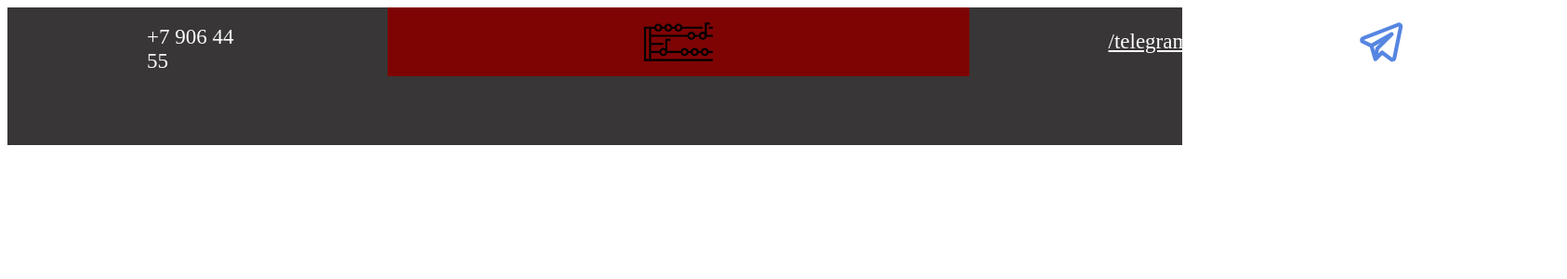
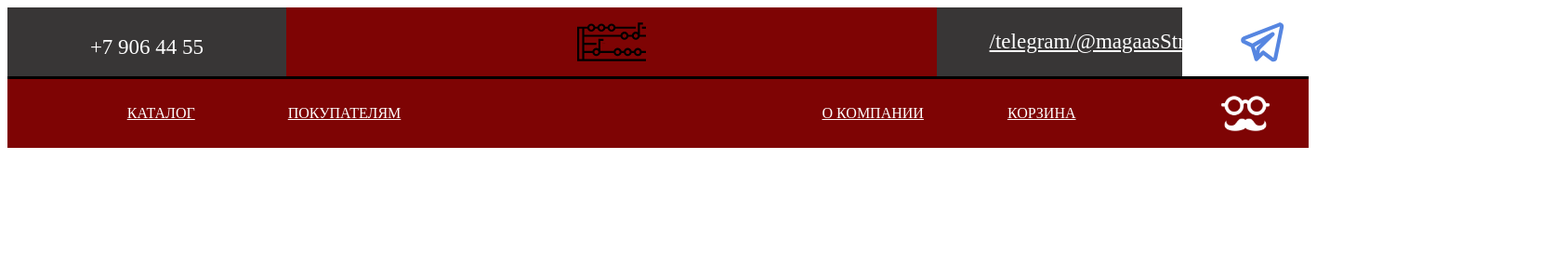
Before and after one commit to Sponk1/Music-shop, a React (Vite) app in the folder strunka/: page / in a window 1280 px wide. Shown: the top 300 px of the page at 93% size, 1686 px wide, since content can reach past the window. Built offline with nearby package versions, Linux system fonts and the light colour scheme.

Commit message:
Header готов

```diff
--- a/strunka/src/components/Header/Header.jsx
+++ b/strunka/src/components/Header/Header.jsx
@@ -2,6 +2,7 @@ import React from "react"
 import "./header.css"
 import scripkey from "../../img/scrip-key.svg"
 import tglogo from "../../img/tglogo.svg"
+import profilepic from "../../img/profilepic.svg"
 
 const Header = () => {
 
@@ -15,6 +16,22 @@ const Header = () => {
                     <img className="tg-img" src={tglogo} alt="логотип телеграм"/>
                 </div>
             </div>
+        <div className="line">
+            <hr />
+        </div>
+            <div className="bottom-head">
+                <nav className="nav-bar-left">
+                    <a href="#">КАТАЛОГ</a>
+                    <a href="#">ПОКУПАТЕЛЯМ</a>
+                </nav>
+                <nav className="nav-bar-right">
+                    <a href="#">О КОМПАНИИ</a>
+                    <a href="#">КОРЗИНА</a>
+                </nav>
+                    <a href="#" className="profile-pic">
+                        <img src={profilepic} alt="Профиль" />
+                    </a>
+            </div>
         </div>
     );
 }
--- a/strunka/src/components/Header/header.css
+++ b/strunka/src/components/Header/header.css
@@ -1,23 +1,28 @@
+a {
+    color: white;
+}
+
 .full-head {
-    display: flex;
+    display:grid;
     width: 100%;
     height: 148px;
     background: #383636;
 }
 
 .top-head {
+    width: 100%;
     display:flex;
     height: 74px;
     align-items: center;
-    justify-content: space-between;
+    justify-content: center;
 
 }
 
 .phone-num {
     display: flex;
-    padding-top: 15px;
-    padding-left: 150px;
-    padding-right: 150px;
+    justify-content: center;
+    width: 300px;
+    height: 14px;
     font-size: 23px;
     color: white;
 }
@@ -30,15 +35,18 @@
 }
 
 .telegram {
-    justify-content: end;
     display: flex;
     align-items: center;
-    padding-right: 150px;
-    padding-left: 150px;
+    justify-content: center;
+    /* width: 300px; */
+
 }
 
 .tg-link {
+    display: flex;
     color: white;
+    width:300px;
+    justify-content: end;
     font-size: 23px;
 }
 
@@ -47,3 +55,47 @@
     width: 100px;
     height: 50px;
 }
+
+.line  {
+    height: 3px;
+    background: black;
+}
+
+.bottom-head {
+    width: 100%;
+    display:flex;
+    height: 74px;
+    align-items: center;
+    justify-content: center;
+    background: #7E0404;
+}
+
+.nav-bar-left {
+    display: flex;
+    justify-content:center;
+    align-items: center;
+    width: 50%;
+    height: 74px;
+}
+
+.nav-bar-right {
+    display: flex;
+    justify-content: center;
+    align-items: center;
+    width: 50%;
+    height: 74px;
+}
+
+.nav-bar-left a {
+    margin-right: 100px;
+}
+
+.nav-bar-right a {
+    margin-left: 80px;
+    margin-right: 10px;
+}
+
+.profile-pic {
+    display: flex;
+    margin-right: 40px;
+}
```
Also changed, not shown: strunka/src/img/profilepic.svg (added).
